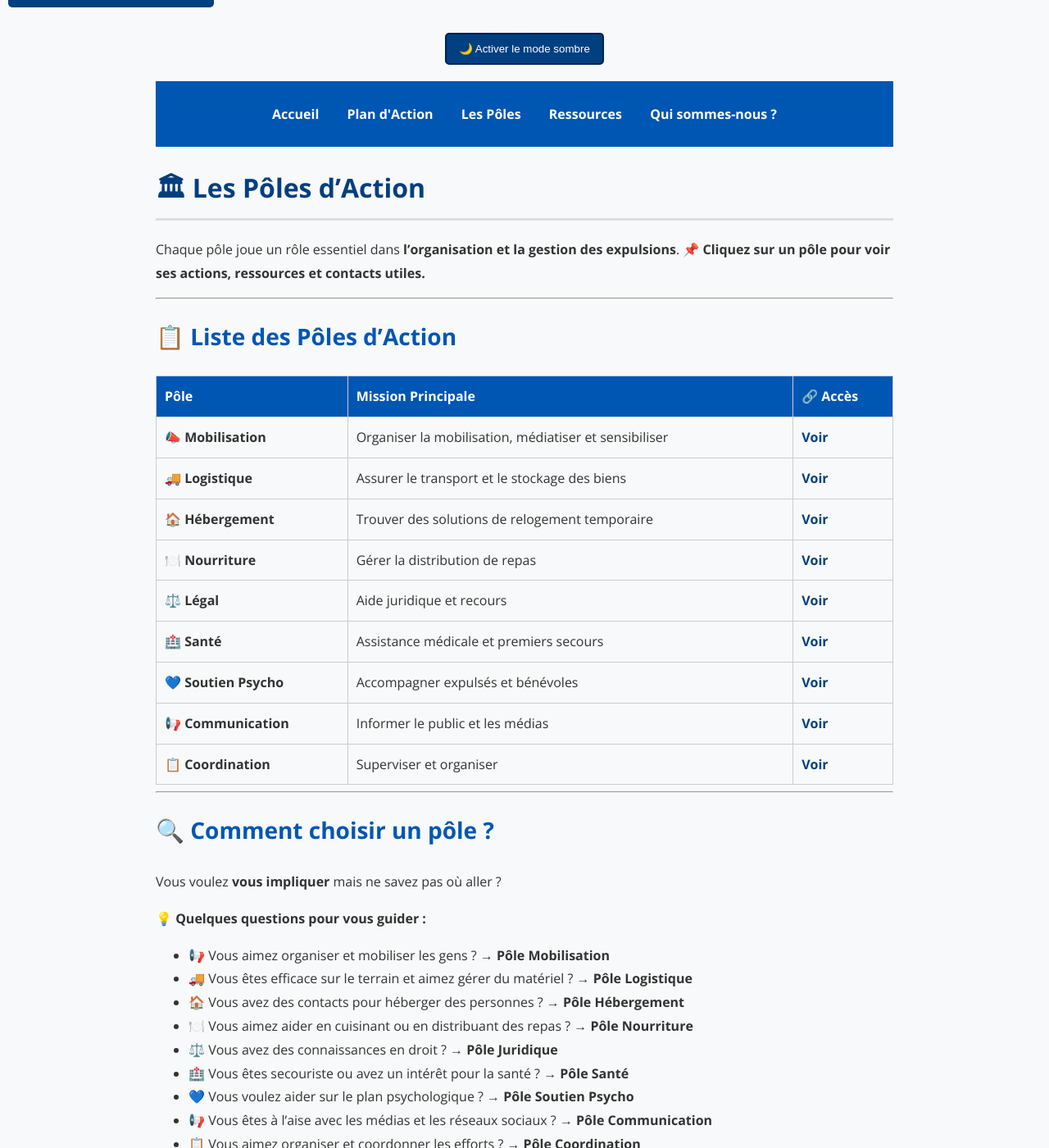
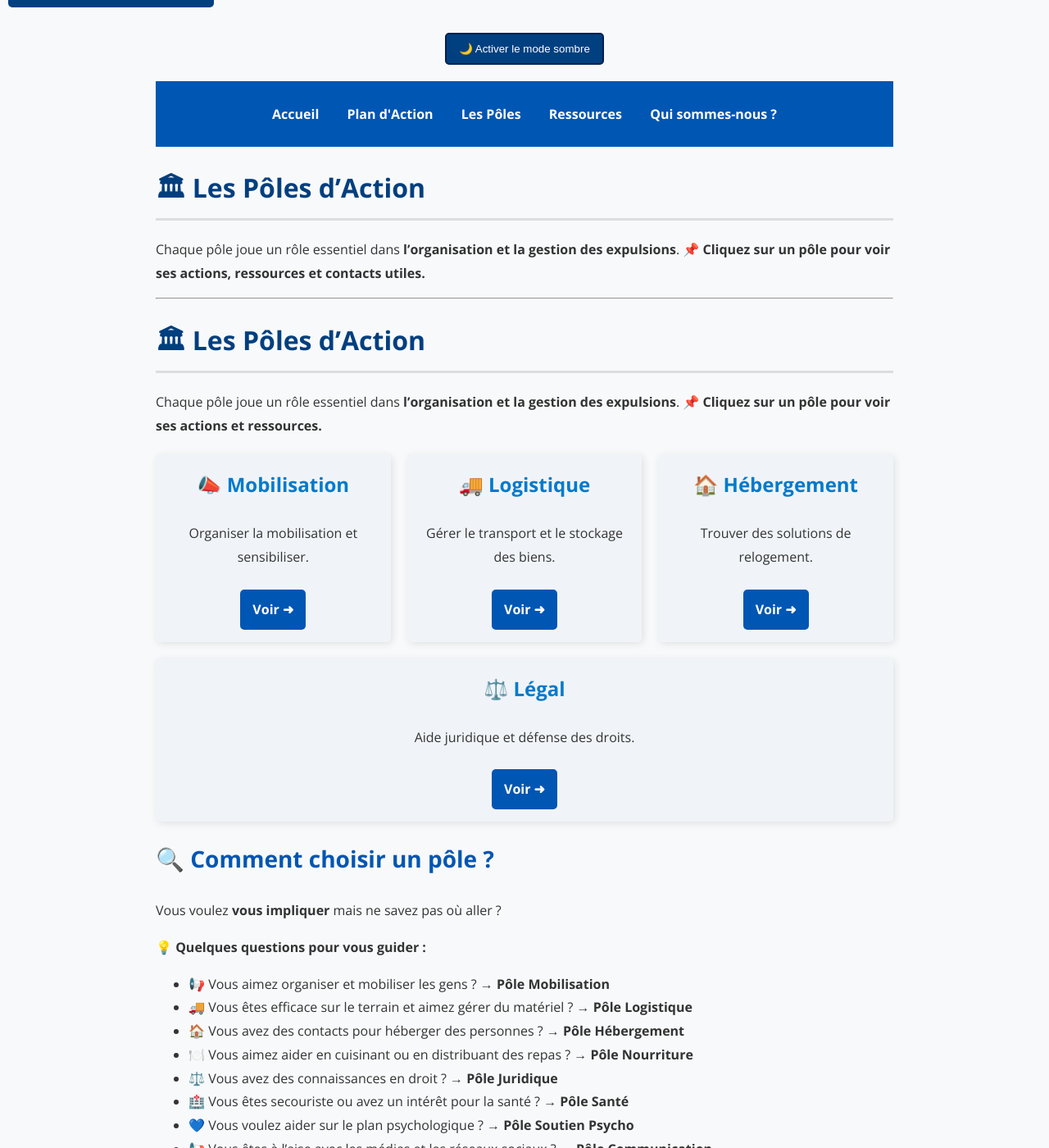
Before and after one commit to 5136Siegfried/Hestia, a Jekyll site: the page built from docs/poles/index.md, in a window 1280 px wide and 1400 px high. Shown: the whole window at 82% size. Built offline with Jekyll 4.4.1, drawn with Linux system fonts in a browser that asks for light colours.

Commit message:
Amélioration du design et de la lisibilité

```diff
--- a/docs/poles/index.md
+++ b/docs/poles/index.md
@@ -9,21 +9,34 @@ Chaque pôle joue un rôle essentiel dans **l’organisation et la gestion des e
 
 ---
 
-## 📋 **Liste des Pôles d'Action**
+# 🏛 Les Pôles d'Action
 
-| **Pôle**              | **Mission Principale** | 🔗 **Accès** |
-|----------------------|------------------|-------------|
-| 📣 **Mobilisation**  | Organiser la mobilisation, médiatiser et sensibiliser | [Voir](mobilisation.md) |
-| 🚚 **Logistique**   | Assurer le transport et le stockage des biens | [Voir](logistique.md) |
-| 🏠 **Hébergement**   | Trouver des solutions de relogement temporaire | [Voir](hebergement.md) |
-| 🍽️ **Nourriture**   | Gérer la distribution de repas | [Voir](nourriture.md) |
-| ⚖️ **Légal**         | Aide juridique et recours | [Voir](legal.md) |
-| 🏥 **Santé**         | Assistance médicale et premiers secours | [Voir](sante.md) |
-| 💙 **Soutien Psycho** | Accompagner expulsés et bénévoles | [Voir](soutien-psy.md) |
-| 📢 **Communication**  | Informer le public et les médias | [Voir](communication.md) |
-| 📋 **Coordination**   | Superviser et organiser | [Voir](coordination.md) |
+Chaque pôle joue un rôle essentiel dans **l’organisation et la gestion des expulsions**.
+📌 **Cliquez sur un pôle pour voir ses actions et ressources.**
 
----
+<div class="pole-grid">
+    <div class="pole-card">
+        <h3>📣 Mobilisation</h3>
+        <p>Organiser la mobilisation et sensibiliser.</p>
+        <a href="mobilisation.md" class="button">Voir ➜</a>
+    </div>
+    <div class="pole-card">
+        <h3>🚚 Logistique</h3>
+        <p>Gérer le transport et le stockage des biens.</p>
+        <a href="logistique.md" class="button">Voir ➜</a>
+    </div>
+    <div class="pole-card">
+        <h3>🏠 Hébergement</h3>
+        <p>Trouver des solutions de relogement.</p>
+        <a href="hebergement.md" class="button">Voir ➜</a>
+    </div>
+    <div class="pole-card">
+        <h3>⚖️ Légal</h3>
+        <p>Aide juridique et défense des droits.</p>
+        <a href="legal.md" class="button">Voir ➜</a>
+    </div>
+</div>
+
 
 ## 🔍 **Comment choisir un pôle ?**
 
```
